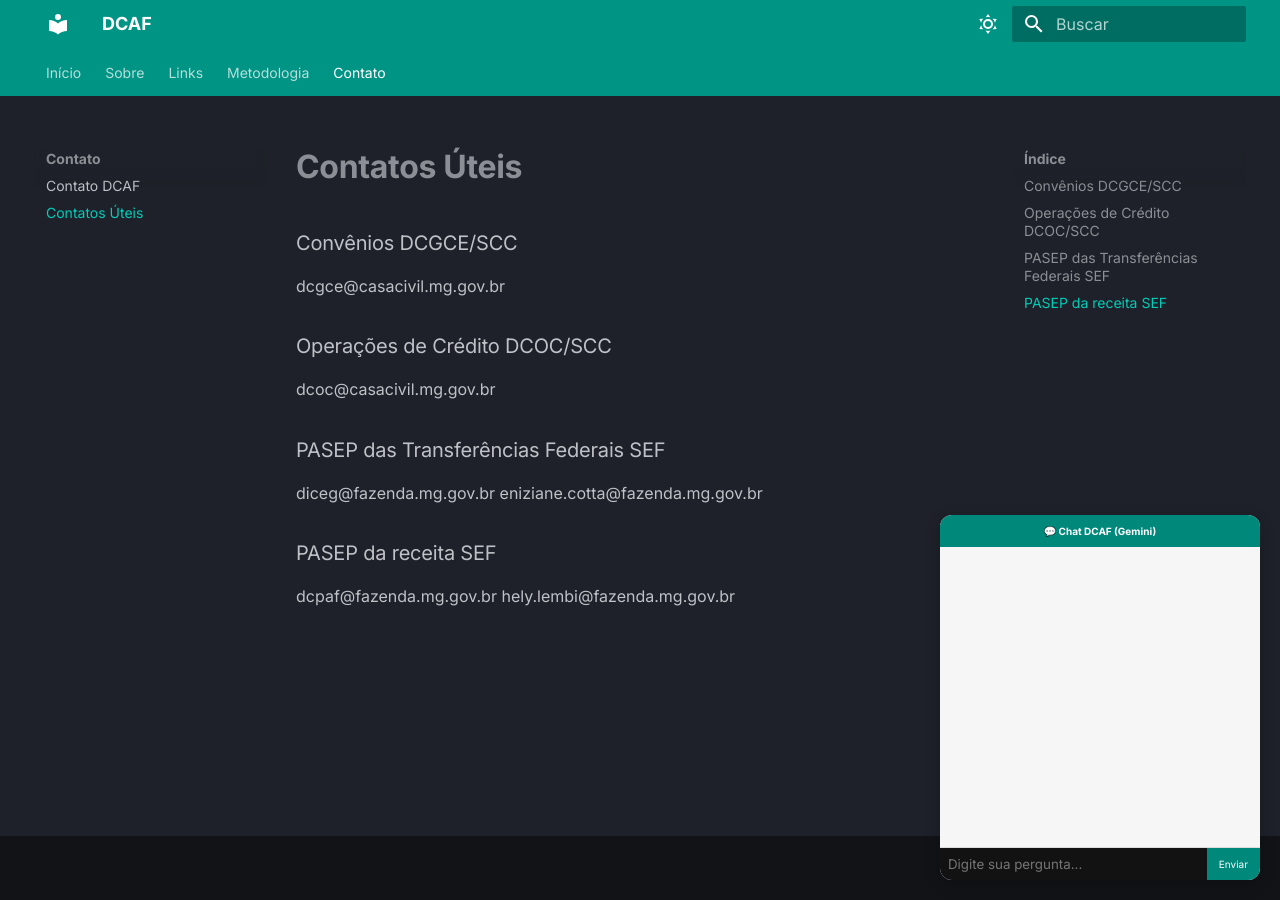
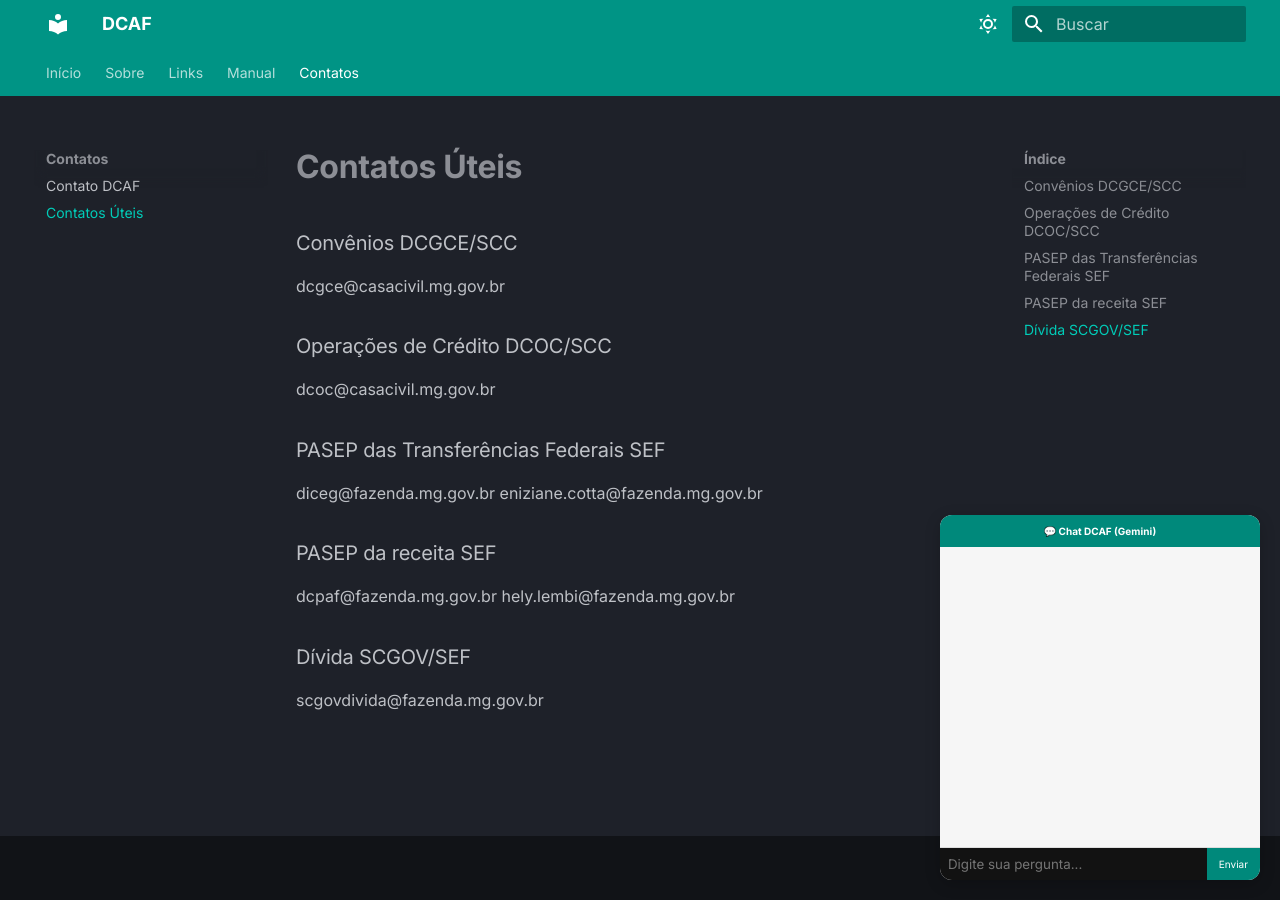
Before and after one commit to gllisboads/site-DCAF, an MkDocs documentation site: the page built from docs/contuteis.md, in a window 1280 px wide. Built offline with MkDocs 1.6.1 and Material for MkDocs 9.7.7, drawn with Linux system fonts in a browser that asks for light colours.

Commit message:
adiciona manual DCAF

```diff
--- a/docs/contuteis.md
+++ b/docs/contuteis.md
@@ -13,3 +13,6 @@
 ### PASEP da receita SEF
 dcpaf@fazenda.mg.gov.br
 hely.lembi@fazenda.mg.gov.br
+
+### Dívida SCGOV/SEF
+scgovdivida@fazenda.mg.gov.br
--- a/mkdocs.yml
+++ b/mkdocs.yml
@@ -81,8 +81,8 @@
   - Início: index.md
   - Sobre: sobre.md
   - Links: links.md
-  - Metodologia: metodologia.md
-  - Contato:
+  - Manual: manual.md
+  - Contatos:
     - Contato DCAF: contato.md
     - Contatos Úteis: contuteis.md
 
```
Also changed, not shown: docs/manual.md (added, +15 -0 lines).
